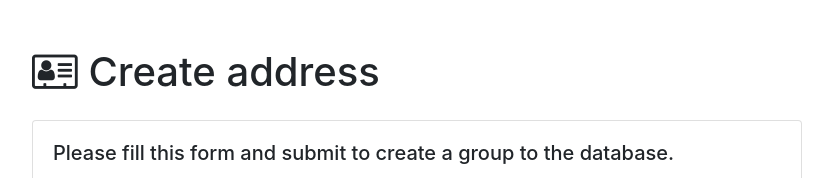
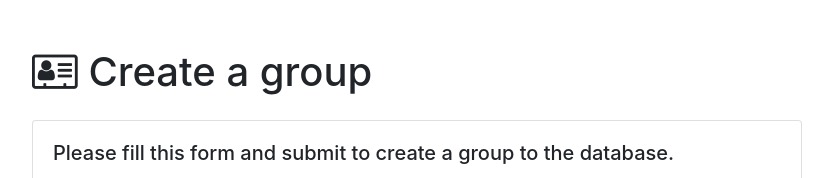
Before and after one commit to melbesnard85/address_book, a PHP site: page /create_group.php in a window 1280 px wide. Shown: the top 178 px of the page, without its empty margins (223-1056 px from the left). Run offline with PHP 8.4, Linux system fonts and the light colour scheme; data that the repository does not hold is empty.

Commit message:
fix:fixed title

```diff
--- a/create_group.php
+++ b/create_group.php
@@ -10,7 +10,7 @@
         <div class="container-fluid">
             <div class="row">
                 <div class="col-md-12">
-                    <h1 class="mt-5 mb-3"><i class="fa fa-address-card-o" aria-hidden="true"></i> Create address</h1>
+                    <h1 class="mt-5 mb-3"><i class="fa fa-address-card-o" aria-hidden="true"></i> Create a group</h1>
                     <div class="mt-4 card read">
                         <div class="card-body">
                         <h5 class="card-title">Please fill this form and submit to create a group to the database.</h5>
```
